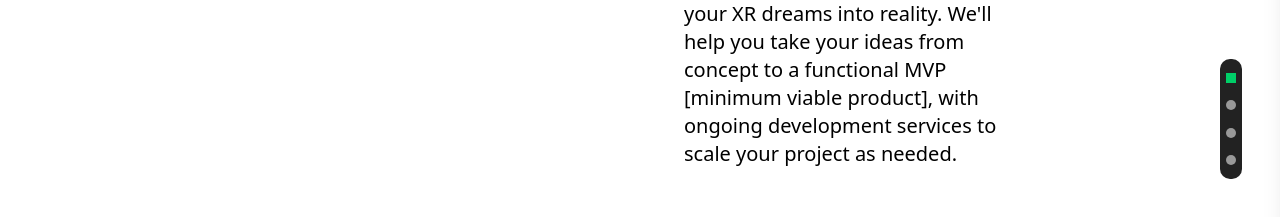
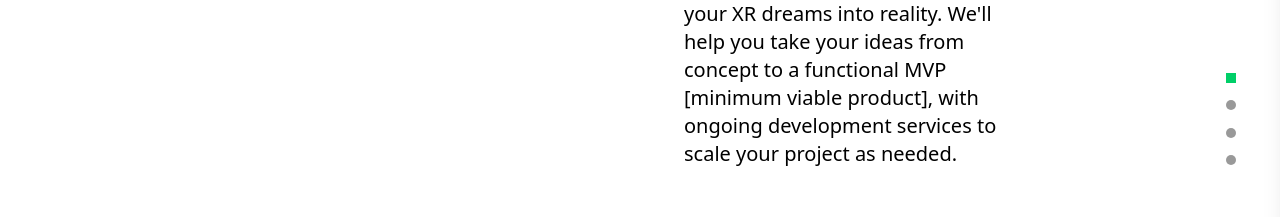
Before and after one commit to eddietal2/PXR, a SvelteKit app in the folder sveltekit-app/: page / in a window 1280 px wide. Shown: the part 461-678 px from the top of the page. Built offline with nearby package versions, Linux system fonts and the light colour scheme.

Commit message:
Dark Mode Flickering best fix attempt. Flickering is reduced most of the times.

```diff
--- a/sveltekit-app/src/routes/+page.svelte
+++ b/sveltekit-app/src/routes/+page.svelte
@@ -9,7 +9,7 @@
   // Light Mode
   let lightText = 'text-black transition duration-150';
   let lightHeader = 'p-1 text-[#fff] bg-[#99999910] text-2xl font-bold transition duration-150';
-  let lightBG = 'bg-[#fff] content-center transition duration-150';
+  let lightBG = 'bg-[#fff] content-center';
   let lightBGFooter = "bg-[#fff] content-center transition duration-150";
   let lightButton = 'bg-[#00000020] text-[#00CF68] hover:bg-[#00CF68] hover:text-[#fff] transition duration-1 py-1 px-4';
 	let lightInput = 'text-[#111]';
@@ -17,7 +17,7 @@
   // Dark Mode
   let darkText = 'text-white transition duration-150';
   let darkHeader = 'p-1 text-[#fff] bg-[#99999910] text-2xl font-bold transition duration-150';
-  let darkBG = 'bg-[#222] content-center transition duration-150';
+  let darkBG = 'bg-[#222] content-center';
   let darkBGFooter = "bg-[#111] content-center transition duration-150";
   let darkButton = 'bg-[#ffffff20] text-[#00CF68] hover:bg-[#00CF68] hover:text-[#fff] transition duration-1 py-1 px-4';
 	let darkInput = 'text-[#fff]';
@@ -74,9 +74,9 @@
   });
 </script>
 
-<main>
+<main class={$brightnessModelStore === "LIGHT" ? darkBG : lightBG}>
  <!-- Section Nav (Desktop) -->
- <nav id="sectionation-lg" class={$brightnessModelStore === "LIGHT" ? darkBG : lightBG}>
+ <nav id="sectionation-lg">
     <ul >
       <li>
         <a href="#section-1" aria-label="First Section">
@@ -101,7 +101,7 @@
     </ul>
 </nav>
 
-  <div id="wrapper">
+  <div id="wrapper" class={$brightnessModelStore === "LIGHT" ? darkBG : lightBG}>
 
     <!-- Landing Intro -->
     <section data-current-section="s1">
--- a/sveltekit-app/src/routes/about/+page.svelte
+++ b/sveltekit-app/src/routes/about/+page.svelte
@@ -82,7 +82,7 @@
   });
 </script>
 
-<main>
+<main class={$brightnessModelStore === "LIGHT" ? lightBG : darkBG}>
  <!-- Section Nav (Desktop) -->
  <nav id="sectionation-lg" class={$brightnessModelStore === "LIGHT" ? darkBG : lightBG}>
   <ul>
@@ -109,7 +109,7 @@
   </ul>
 </nav>
 
-  <div id="wrapper">
+  <div id="wrapper" class={$brightnessModelStore === "LIGHT" ? lightBG : darkBG}>
     <!-- How We Do Intro -->
     <section data-current-section="s1">
       <div id="section-1" class={$brightnessModelStore === "LIGHT" ? lightBG : darkBG}>
--- a/sveltekit-app/src/routes/process/+page.svelte
+++ b/sveltekit-app/src/routes/process/+page.svelte
@@ -7,14 +7,14 @@
    */
   // Light Mode
   let lightText = 'text-black transition duration-150';
-  let lightBG = 'bg-[#fff] content-center transition duration-150';
+  let lightBG = 'bg-[#fff] content-center';
   let lightBGFooter = "bg-[#fff] content-center transition duration-150";
   let lightButton = 'bg-[#00000020] text-[#00CF68] hover:bg-[#00CF68] hover:text-[#fff] transition duration-1 py-1 px-4';
 	let lightInput = 'text-[#111]';
 
   // Dark Mode
   let darkText = 'text-white transition duration-150';
-  let darkBG = 'bg-[#222] content-center transition duration-150';
+  let darkBG = 'bg-[#222] content-center';
   let darkBGFooter = "bg-[#111] content-center transition duration-150";
   let darkButton = 'bg-[#ffffff20] text-[#00CF68] hover:bg-[#00CF68] hover:text-[#fff] transition duration-1 py-1 px-4';
 	let darkInput = 'text-[#fff]';
@@ -65,7 +65,7 @@
   });
 </script>
 
-<main>
+<main class={$brightnessModelStore === "LIGHT" ? darkBG : lightBG}>
  <!-- Section Nav (Desktop) -->
  <nav id="sectionation-lg" class={$brightnessModelStore === "LIGHT" ? darkBG : lightBG}>
     <ul >
--- a/sveltekit-app/src/routes/projects/+page.svelte
+++ b/sveltekit-app/src/routes/projects/+page.svelte
@@ -8,14 +8,14 @@
    */
   // Light Mode
   let lightText = 'text-black transition duration-150';
-  let lightBG = 'bg-[#fff] content-center transition duration-150';
+  let lightBG = 'bg-[#fff] content-center';
   let lightBGFooter = "bg-[#fff] content-center transition duration-150";
   let lightButton = 'bg-[#00000020] text-[#00CF68] hover:bg-[#00CF68] hover:text-[#fff] transition duration-1 py-1 px-4';
 	let lightInput = 'text-[#111]';
 
   // Dark Mode
   let darkText = 'text-white transition duration-150';
-  let darkBG = 'bg-[#222] content-center transition duration-150';
+  let darkBG = 'bg-[#222] content-center';
   let darkBGFooter = "bg-[#111] content-center transition duration-150";
   let darkButton = 'bg-[#ffffff20] text-[#00CF68] hover:bg-[#00CF68] hover:text-[#fff] transition duration-1 py-1 px-4';
 	let darkInput = 'text-[#fff]';
@@ -66,7 +66,7 @@
   });
 </script>
 
-<main>
+<main class={$brightnessModelStore === "LIGHT" ? lightBG : darkBG}>
   <!-- Section Nav (Desktop) -->
   <nav id="sectionation-lg" class={$brightnessModelStore === "LIGHT" ? darkBG : lightBG}>
     <ul >
@@ -88,7 +88,7 @@
     </ul>
   </nav>
 
-  <div id="wrapper">
+  <div id="wrapper" class={$brightnessModelStore === "LIGHT" ? lightBG : darkBG}>
     <!-- How We Do Intro -->
     <section data-current-section="s1">
       <div id="section-1" class={$brightnessModelStore === "LIGHT" ? lightBG : darkBG}>
```
